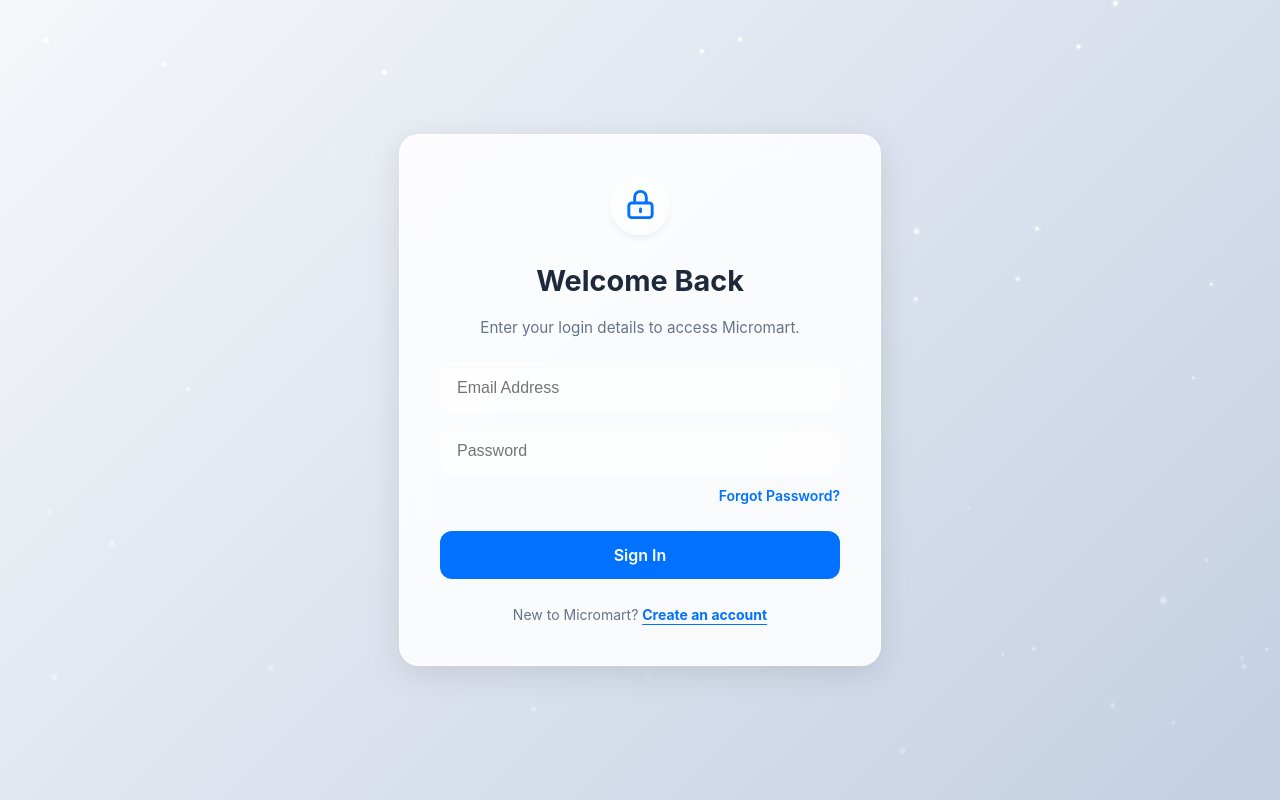
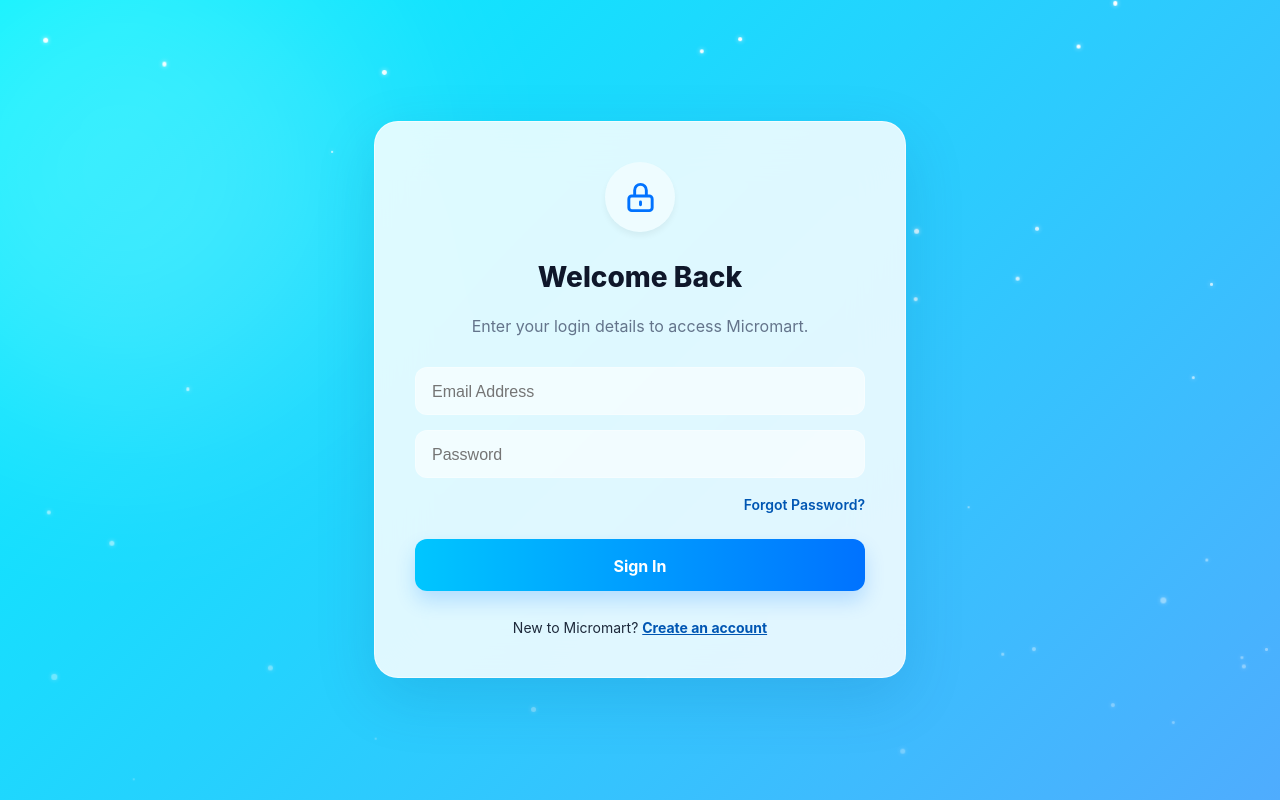
Before and after one commit to Mayorman07/micromart-web, a React (Vite) app: page /login in a window 1280 px wide. Built offline with nearby package versions, Linux system fonts and the light colour scheme.

Commit message:
Refactored dasboard css files

```diff
--- a/src/pages/Auth/Auth.module.css
+++ b/src/pages/Auth/Auth.module.css
@@ -1,55 +1,66 @@
 /* src/pages/Auth/Auth.module.css */
 
+/* 1. The Main Container (Blue Gradient) */
 .authContainer {
+    position: fixed;
+    top: 0;
+    left: 0;
+    width: 100vw;
+    height: 100vh;
+    /* The Premium Aqua Gradient from your original file */
+    background: linear-gradient(135deg, #00f2fe 0%, #4facfe 100%);
     display: flex;
     justify-content: center;
     align-items: center;
-    min-height: 100vh;
-    /* Use a gradient or your specific background image here if you have one */
-    background: linear-gradient(135deg, #f5f7fa 0%, #c3cfe2 100%);
-    position: relative;
-    overflow: hidden;
+    font-family: 'Inter', sans-serif;
+    overflow: hidden; /* Keeps snowflakes inside */
+    z-index: 999;
 }
 
+/* Background floating glow (Optional visual flair) */
+.authContainer::before {
+    content: '';
+    position: absolute;
+    top: -10%;
+    left: -10%;
+    width: 500px;
+    height: 500px;
+    background: rgba(255, 255, 255, 0.2);
+    border-radius: 50%;
+    filter: blur(100px);
+    z-index: 0;
+}
+
+/* 2. The Glass Card */
 .authCard {
-    background: rgba(255, 255, 255, 0.85); /* Glass effect base */
-    backdrop-filter: blur(12px);
-    -webkit-backdrop-filter: blur(12px);
+    background: rgba(255, 255, 255, 0.85);
+    backdrop-filter: blur(25px);
+    -webkit-backdrop-filter: blur(25px);
     padding: 2.5rem;
-    border-radius: 20px;
-    box-shadow: 0 8px 32px rgba(0, 0, 0, 0.1);
-    width: 100%;
-    max-width: 400px;
+    border-radius: 24px;
+    box-shadow: 0 20px 60px rgba(0, 75, 135, 0.15);
+    width: 90%;
+    max-width: 450px; /* Standard width */
     text-align: center;
     border: 1px solid rgba(255, 255, 255, 0.6);
-    z-index: 1;
+    z-index: 10;
     position: relative;
+    animation: slideUp 0.7s cubic-bezier(0.2, 0.8, 0.2, 1);
 }
 
-/* 🔐 Icon Circle */
-.iconCircle {
-    width: 60px;
-    height: 60px;
-    border-radius: 50%;
-    background: rgba(255, 255, 255, 0.5);
-    display: flex;
-    justify-content: center;
-    align-items: center;
-    margin: 0 auto 15px auto;
-    box-shadow: 0 4px 6px rgba(0,0,0,0.05);
-}
-
+/* 3. Typography & Layout */
 .title {
-    margin-bottom: 0.5rem;
-    color: #1e293b;
-    font-size: 1.8rem;
-    font-weight: 700;
+    font-size: 28px;
+    font-weight: 800;
+    color: #0f172a;
+    margin-bottom: 12px;
 }
 
 .subtitle {
-    margin-bottom: 1.5rem;
+    font-size: 16px;
     color: #64748b;
-    font-size: 0.95rem;
+    margin-bottom: 30px;
+    line-height: 1.5;
 }
 
 .formGroup {
@@ -59,88 +70,7 @@
     text-align: left;
 }
 
-/* 🖊️ The Glass Input Style (Refactored from your inline object) */
-.inputField {
-    width: 100%;
-    padding: 14px 16px;
-    border-radius: 12px;
-    border: 1px solid rgba(255, 255, 255, 0.3);
-    background: rgba(255, 255, 255, 0.6);
-    font-size: 16px;
-    outline: none;
-    transition: all 0.3s ease;
-    box-shadow: inset 0 2px 4px rgba(0,0,0,0.02);
-    color: #1e293b;
-    box-sizing: border-box;
-}
-
-.inputField:focus {
-    background: #ffffff;
-    border-color: #0072ff;
-    box-shadow: 0 0 0 4px rgba(0, 114, 255, 0.1);
-}
-
-.submitBtn {
-    width: 100%;
-    padding: 14px;
-    background-color: #0072ff;
-    color: white;
-    border: none;
-    border-radius: 12px;
-    font-size: 1rem;
-    cursor: pointer;
-    font-weight: 600;
-    margin-top: 10px;
-    transition: background 0.2s;
-}
-
-.submitBtn:hover:not(:disabled) {
-    background-color: #0056b3;
-}
-
-.submitBtn:disabled {
-    background-color: #94a3b8;
-    cursor: not-allowed;
-}
-
-.forgotLink {
-    color: #0072ff;
-    font-size: 14px;
-    cursor: pointer;
-    font-weight: 600;
-    transition: color 0.2s;
-    float: right;
-    margin-top: -5px;
-}
-
-.forgotLink:hover {
-    color: #0056b3;
-}
-
-.errorMsg {
-    color: #dc2626;
-    font-size: 14px;
-    font-weight: bold;
-    background: rgba(220, 38, 38, 0.1);
-    padding: 10px;
-    border-radius: 8px;
-    margin-bottom: 10px;
-}
-
-.footerText {
-    margin-top: 25px;
-    font-size: 14px;
-    color: #64748b;
-}
-
-.linkSpan {
-    color: #0072ff;
-    cursor: pointer;
-    font-weight: bold;
-    text-decoration: underline;
-    text-underline-offset: 4px;
-}
-
+/* Grid Layout for Signup */
 .signupForm {
     display: grid;
     grid-template-columns: 1fr 1fr;
@@ -157,38 +87,163 @@
     color: #333;
     font-size: 16px;
     font-weight: bold;
-    margin-top: 10px;
+    margin-top: 5px;
     border-bottom: 1px solid rgba(0,0,0,0.1);
     padding-bottom: 5px;
 }
 
-/* Password Field Wrapper */
+/* 4. Inputs & Buttons */
+.inputField {
+    width: 100%;
+    padding: 14px 16px;
+    border-radius: 12px;
+    border: 1px solid rgba(255, 255, 255, 0.3);
+    background: rgba(255, 255, 255, 0.6);
+    font-size: 16px;
+    outline: none;
+    transition: all 0.3s ease;
+    color: #1e293b;
+    box-sizing: border-box;
+}
+
+.inputField:focus {
+    background: #ffffff;
+    border-color: #0072ff;
+    box-shadow: 0 0 0 4px rgba(0, 114, 255, 0.1);
+}
+
+.submitBtn {
+    width: 100%;
+    padding: 16px;
+    background: linear-gradient(90deg, #00c6ff 0%, #0072ff 100%);
+    color: white;
+    border: none;
+    border-radius: 12px;
+    font-size: 16px;
+    font-weight: 700;
+    cursor: pointer;
+    transition: all 0.3s ease;
+    margin-top: 10px;
+    box-shadow: 0 10px 20px rgba(0, 114, 255, 0.2);
+}
+
+.submitBtn:hover:not(:disabled) {
+    transform: translateY(-3px);
+    box-shadow: 0 15px 30px rgba(0, 114, 255, 0.3);
+}
+
+.submitBtn:disabled {
+    background: #94a3b8;
+    cursor: not-allowed;
+    transform: none;
+    box-shadow: none;
+}
+
+/* 5. Icons & Extras */
+.iconCircle {
+    width: 70px;
+    height: 70px;
+    background: rgba(255, 255, 255, 0.5);
+    border-radius: 50%;
+    display: flex;
+    justify-content: center;
+    align-items: center;
+    margin: 0 auto 20px auto;
+    box-shadow: 0 4px 6px rgba(0,0,0,0.05);
+}
+
 .passwordWrapper {
     position: relative;
     width: 100%;
 }
 
-/* Eye Icon for Password Visibility */
 .eyeIcon {
     position: absolute;
-    right: 10px;
+    right: 15px;
     top: 50%;
     transform: translateY(-50%);
     cursor: pointer;
     font-size: 18px;
-    user-select: none;
-    color: #666;
     background: none;
     border: none;
-    padding: 0;
+    color: #666;
 }
 
-/* Success Message Card overrides */
+.footerText {
+    margin-top: 25px;
+    font-size: 14px;
+    color: #1e293b; /* Darker for better contrast on blue */
+}
+
+.linkSpan {
+    color: #0056b3;
+    font-weight: bold;
+    cursor: pointer;
+    text-decoration: underline;
+}
+
+.forgotLink {
+    color: #0056b3;
+    font-size: 14px;
+    font-weight: 600;
+    float: right;
+    cursor: pointer;
+}
+
+.errorMsg {
+    color: #dc2626;
+    font-size: 14px;
+    font-weight: bold;
+    background: rgba(255, 255, 255, 0.8);
+    padding: 10px;
+    border-radius: 8px;
+    margin-bottom: 10px;
+}
+
 .successMessage {
-    background: rgba(255, 255, 255, 0.5);
+    background: rgba(255, 255, 255, 0.6);
     padding: 15px;
     border-radius: 10px;
     margin: 20px 0;
     font-size: 14px;
-    color: #555;
+    color: #333;
 }
+
+/* 6. Animations (Snow & Loader) */
+@keyframes slideUp {
+    0% { opacity: 0; transform: translateY(40px) scale(0.95); }
+    100% { opacity: 1; transform: translateY(0) scale(1); }
+}
+
+@keyframes spin {
+    0% { transform: rotate(0deg); }
+    100% { transform: rotate(360deg); }
+}
+
+.loader {
+    border: 4px solid rgba(255, 255, 255, 0.3);
+    border-top: 4px solid #fff;
+    border-radius: 50%;
+    width: 50px;
+    height: 50px;
+    animation: spin 1s linear infinite;
+    margin: 0 auto 25px auto;
+}
+
+/* IMPORTANT: The Snowflake Class */
+.snowflake {
+    position: absolute;
+    top: -20px;
+    background: white;
+    border-radius: 50%;
+    pointer-events: none;
+    z-index: 5;
+    box-shadow: 0 0 5px rgba(255, 255, 255, 0.8);
+}
+
+/* We need this keyframe globally available for the inline style animation */
+@keyframes snowfall {
+    0% { transform: translateY(-10vh) translateX(0px); opacity: 0; }
+    10% { opacity: 1; }
+    100% { transform: translateY(110vh) translateX(50px); opacity: 0.2; }
+}
--- a/src/pages/Auth/ResetPassword.jsx
+++ b/src/pages/Auth/ResetPassword.jsx
@@ -1,9 +1,7 @@
-// src/pages/Auth/ResetPassword.jsx
 import { useState } from "react";
 import { useSearchParams, useNavigate } from "react-router-dom";
 import axios from "axios";
 import Snowfall from "../../components/Snowfall";
-// 1. Import the new CSS Module
 import styles from "./Auth.module.css";
 
 const ResetPassword = () => {
--- a/src/pages/Auth/VerifyEmail.jsx
+++ b/src/pages/Auth/VerifyEmail.jsx
@@ -1,9 +1,7 @@
-// src/pages/Auth/VerifyEmail.jsx
-import { useEffect, useState, useRef } from "react";
+import { useEffect, useState, useRef, useMemo } from "react";
 import { useSearchParams, useNavigate } from "react-router-dom";
 import axios from "axios";
-import Snowfall from "../../components/Snowfall";
-// 1. Import the new CSS Module
+// 1. Import module
 import styles from "./Auth.module.css";
 
 const VerifyEmail = () => {
@@ -13,12 +11,22 @@
     const [status, setStatus] = useState("verifying");
     const hasCalledAPI = useRef(false);
 
+    const snowflakes = useMemo(() => {
+        return [...Array(50)].map((_, i) => ({
+            id: i,
+            left: Math.random() * 100,
+            size: Math.random() * 4 + 2,
+            duration: Math.random() * 5 + 5,
+            delay: Math.random() * 5,
+            opacity: Math.random() * 0.5 + 0.3
+        }));
+    }, []);
+
     useEffect(() => {
         if (!token) {
             setStatus("error");
             return;
         }
-
         if (hasCalledAPI.current) return;
         hasCalledAPI.current = true;
 
@@ -33,35 +41,44 @@
     }, [token]);
 
     return (
-        // Use styles.authContainer to get the gradient back
+        // 2. Use styles.authContainer (Blue Gradient)
         <div className={styles.authContainer}>
-            <Snowfall />
 
-            <div className={styles.authCard} style={{ maxWidth: "450px" }}>
+            {/* 3. Use styles.snowflake */}
+            {snowflakes.map((flake) => (
+                <div
+                    key={flake.id}
+                    className={styles.snowflake}
+                    style={{
+                        left: `${flake.left}vw`,
+                        width: `${flake.size}px`,
+                        height: `${flake.size}px`,
+                        animation: `snowfall ${flake.duration}s linear infinite`,
+                        animationDelay: `-${flake.delay}s`,
+                        opacity: flake.opacity
+                    }}
+                />
+            ))}
 
-                {/* ⏳ LOADING STATE */}
+            <div className={styles.authCard}>
                 {status === "verifying" && (
                     <>
-                        <div className={styles.iconCircle} style={{ animation: "pulse 2s infinite" }}>
-                            <span style={{ fontSize: "30px" }}>⏳</span>
-                        </div>
+                        <div className={styles.loader}></div>
                         <h2 className={styles.title}>Verifying...</h2>
                         <p className={styles.subtitle}>Securely connecting to Micromart servers.</p>
                     </>
                 )}
 
-                {/* ✅ SUCCESS STATE */}
                 {status === "success" && (
                     <>
-                        <div className={styles.iconCircle} style={{ background: "rgba(40, 167, 69, 0.1)" }}>
-                            <svg style={{ color: "#16a34a", width: "40px" }} fill="none" stroke="currentColor" viewBox="0 0 24 24">
+                        <div className={styles.iconCircle} style={{background: "rgba(255,255,255,0.9)"}}>
+                            <svg style={{width:"40px", color:"#16a34a"}} fill="none" stroke="currentColor" viewBox="0 0 24 24">
                                 <path strokeLinecap="round" strokeLinejoin="round" strokeWidth="3" d="M5 13l4 4L19 7"></path>
                             </svg>
                         </div>
                         <h2 className={styles.title}>Email Verified!</h2>
                         <p className={styles.subtitle}>
-                            Welcome to the <strong>MicroMart</strong> family. <br/>
-                            Your account is now active and ready.
+                            Welcome to the <strong>Micromart</strong> family.
                         </p>
                         <button className={styles.submitBtn} onClick={() => navigate("/login")}>
                             Proceed to Login
@@ -69,23 +86,18 @@
                     </>
                 )}
 
-                {/* ❌ ERROR STATE */}
                 {status === "error" && (
                     <>
-                        <div className={styles.iconCircle} style={{ background: "#fee2e2" }}>
-                             <svg style={{ color: "#dc2626", width: "40px" }} fill="none" stroke="currentColor" viewBox="0 0 24 24">
+                        <div className={styles.iconCircle} style={{background: "#fee2e2"}}>
+                             <svg style={{color: "#dc2626", width:"40px"}} fill="none" stroke="currentColor" viewBox="0 0 24 24">
                                 <path strokeLinecap="round" strokeLinejoin="round" strokeWidth="3" d="M6 18L18 6M6 6l12 12"></path>
                             </svg>
                         </div>
-                        <h2 className={styles.title} style={{ color: "#dc2626" }}>Link Expired</h2>
+                        <h2 className={styles.title} style={{color: "#dc2626"}}>Link Expired</h2>
                         <p className={styles.subtitle}>
-                            This verification link is invalid or has already been used.
+                            This verification link is invalid.
                         </p>
-                        <button
-                            className={styles.submitBtn}
-                            style={{ background: "#374151" }}
-                            onClick={() => navigate("/login")}
-                        >
+                        <button className={styles.submitBtn} style={{background: "#374151"}} onClick={() => navigate("/login")}>
                             Back to Login
                         </button>
                     </>
```
Also changed, not shown: src/pages/Dashboard/Dashboard.jsx (+13 -6 lines), src/pages/Dashboard/Dashboard.module.css (+46 -7 lines).
